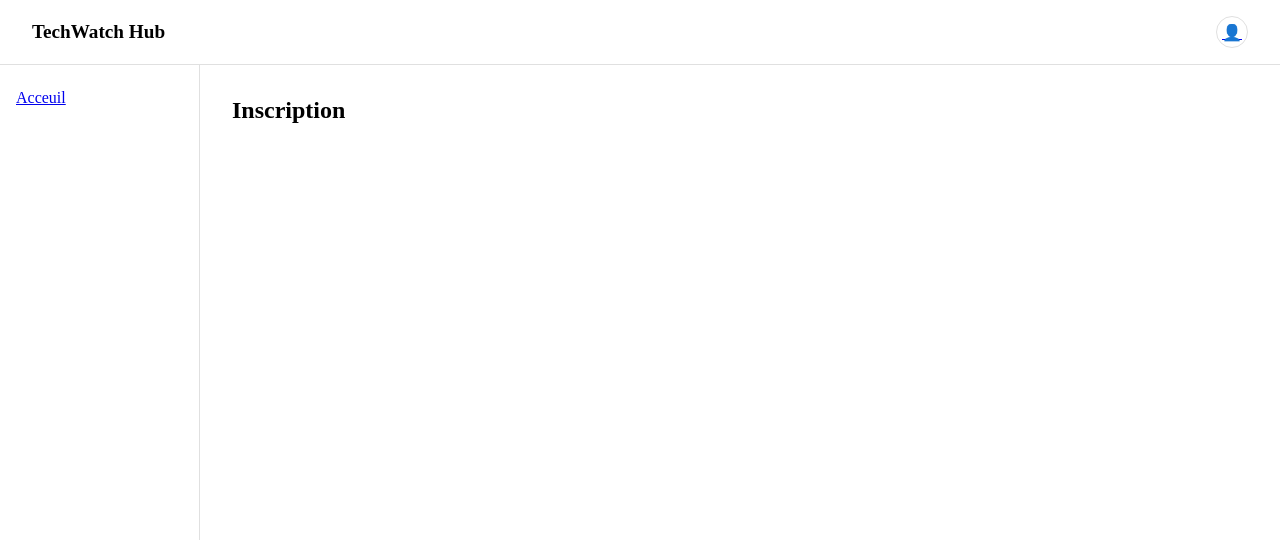
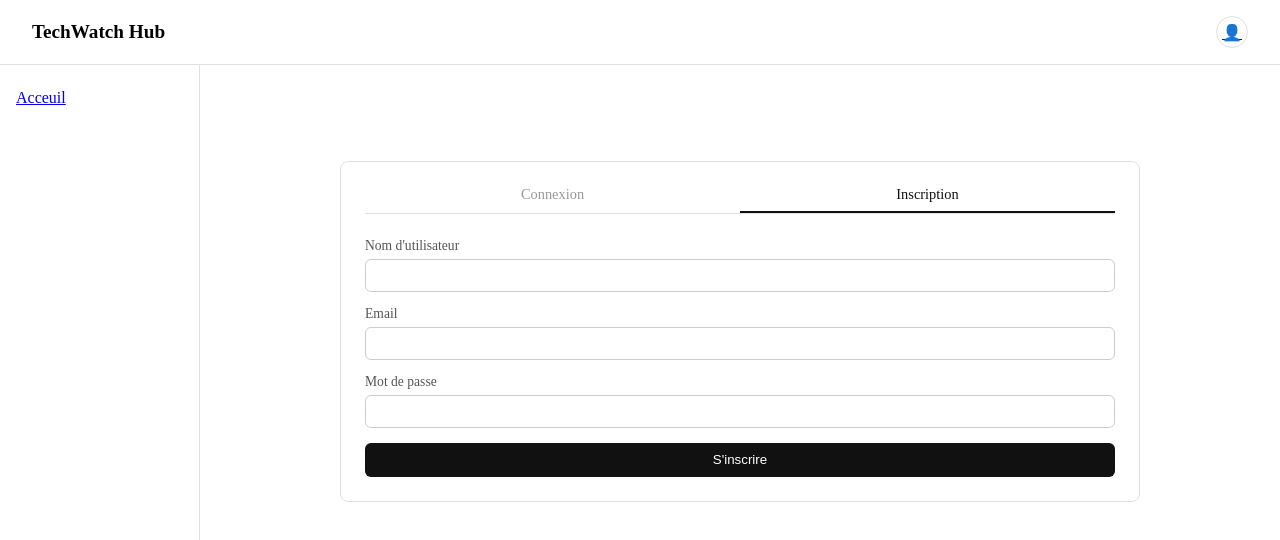
Before and after one commit to daryllevy/TechWatch-Hub, a React (Vite) app in the folder client/: page /register in a window 1280 px wide. Shown: the top 540 px of the page. Built offline with nearby package versions, Linux system fonts and the light colour scheme.

Commit message:
flux d'authentification complet

```diff
--- /dev/null
+++ b/client/src/components/PublicOnlyRoute.jsx
@@ -0,0 +1,13 @@
+import { Navigate } from "react-router-dom";
+
+function PublicOnlyRoute({ children }) {
+  const token = localStorage.getItem("token");
+
+  if (token) {
+    return <Navigate to="/" replace />;
+  }
+
+  return children;
+}
+
+export default PublicOnlyRoute;
--- a/client/src/main.jsx
+++ b/client/src/main.jsx
@@ -6,6 +6,7 @@ import Login from "./pages/Login.jsx";
 import Register from "./pages/Register.jsx";
 import Dashboard from "./pages/Dashboard.jsx";
 import PrivateRoute from "./components/PrivateRoute.jsx";
+import PublicOnlyRoute from "./components/PublicOnlyRoute.jsx";
 import "./index.css";
 
 createRoot(document.getElementById("root")).render(
@@ -13,8 +14,22 @@ createRoot(document.getElementById("root")).render(
     <BrowserRouter>
       <Routes>
         <Route path="/" element={<App />}>
-          <Route path="login" element={<Login />} />
-          <Route path="register" element={<Register />} />
+          <Route
+            path="login"
+            element={
+              <PublicOnlyRoute>
+                <Login />
+              </PublicOnlyRoute>
+            }
+          />
+          <Route
+            path="register"
+            element={
+              <PublicOnlyRoute>
+                <Register />
+              </PublicOnlyRoute>
+            }
+          />
           <Route
             index
             element={
--- /dev/null
+++ b/client/src/pages/Auth.css
@@ -0,0 +1,61 @@
+.auth-card {
+  max-width: 800px;
+  margin: 4rem auto;
+  border: 1px solid #e0e0e0;
+  border-radius: 8px;
+  padding: 1.5rem;
+}
+
+.auth-tabs {
+  display: flex;
+  border-bottom: 1px solid #e0e0e0;
+  margin-bottom: 1.5rem;
+}
+
+.auth-tab {
+  flex: 1;
+  text-align: center;
+  padding-bottom: 0.5rem;
+  text-decoration: none;
+  color: #999;
+  font-size: 0.9rem;
+}
+
+.auth-tab.active {
+  color: #111;
+  border-bottom: 2px solid #111;
+}
+
+.auth-form {
+  display: flex;
+  flex-direction: column;
+  gap: 0.9rem;
+}
+
+.auth-form label {
+  display: flex;
+  flex-direction: column;
+  gap: 0.3rem;
+  font-size: 0.85rem;
+  color: #555;
+}
+
+.auth-form input {
+  padding: 0.5rem;
+  border: 1px solid #ccc;
+  border-radius: 6px;
+}
+
+.auth-form button {
+  padding: 0.6rem;
+  border: none;
+  border-radius: 6px;
+  background: #111;
+  color: white;
+  cursor: pointer;
+}
+
+.auth-error {
+  color: #c0392b;
+  font-size: 0.85rem;
+}
--- a/client/src/pages/Login.jsx
+++ b/client/src/pages/Login.jsx
@@ -1,8 +1,62 @@
+import { useState } from "react";
+import { Link, useNavigate } from "react-router-dom";
+import axios from "axios";
+import "./Auth.css";
+
 function Login() {
+  const [email, setEmail] = useState("");
+  const [password, setPassword] = useState("");
+  const [error, setError] = useState("");
+  const navigate = useNavigate();
+
+  async function handleSubmit(e) {
+    e.preventDefault();
+    setError("");
+    try {
+      const response = await axios.post(
+        "http://localhost:5000/api/auth/login",
+        { email, password },
+      );
+      localStorage.setItem("token", response.data.token);
+      navigate("/");
+    } catch (err) {
+      setError(err.response?.data?.error || "Une erreur est survenue");
+    }
+  }
+
   return (
-    <div>
-      <h2>Connexion</h2>
-      {/* <p>Formulaire à venir ...</p> */}
+    <div className="auth-card">
+      <div className="auth-tabs">
+        <Link to="/login" className="auth-tab active">
+          Connexion
+        </Link>
+        <Link to="/register" className="auth-tab">
+          Inscription
+        </Link>
+      </div>
+
+      <form onSubmit={handleSubmit} className="auth-form">
+        <label>
+          Email
+          <input
+            type="email"
+            value={email}
+            onChange={(e) => setEmail(e.target.value)}
+            required
+          />
+        </label>
+        <label>
+          Mot de passe
+          <input
+            type="password"
+            value={password}
+            onChange={(e) => setPassword(e.target.value)}
+            required
+          />
+        </label>
+        {error && <p className="auth-error">{error}</p>}
+        <button type="submit">Se connecter</button>
+      </form>
     </div>
   );
 }
--- a/client/src/pages/Register.jsx
+++ b/client/src/pages/Register.jsx
@@ -1,8 +1,76 @@
+import { useState } from "react";
+import { Link, useNavigate } from "react-router-dom";
+import axios from "axios";
+import "./Auth.css";
+
 function Register() {
+  const [username, setUsername] = useState("");
+  const [email, setEmail] = useState("");
+  const [password, setPassword] = useState("");
+  const [error, setError] = useState("");
+  const navigate = useNavigate();
+
+  async function handleSubmit(e) {
+    e.preventDefault();
+    setError("");
+    try {
+      const response = await axios.post(
+        "http://localhost:5000/api/auth/register",
+        {
+          username,
+          email,
+          password,
+        },
+      );
+      localStorage.setItem("token", response.data.token);
+      navigate("/");
+    } catch (err) {
+      setError(err.response?.data?.error || "Une erreur est survenue");
+    }
+  }
+
   return (
-    <div>
-      <h2>Inscription</h2>
-      {/* <p>Formulaire à venir ...</p> */}
+    <div className="auth-card">
+      <div className="auth-tabs">
+        <Link to="/login" className="auth-tab">
+          Connexion
+        </Link>
+        <Link to="/register" className="auth-tab active">
+          Inscription
+        </Link>
+      </div>
+
+      <form onSubmit={handleSubmit} className="auth-form">
+        <label>
+          Nom d'utilisateur
+          <input
+            type="text"
+            value={username}
+            onChange={(e) => setUsername(e.target.value)}
+            required
+          />
+        </label>
+        <label>
+          Email
+          <input
+            type="email"
+            value={email}
+            onChange={(e) => setEmail(e.target.value)}
+            required
+          />
+        </label>
+        <label>
+          Mot de passe
+          <input
+            type="password"
+            value={password}
+            onChange={(e) => setPassword(e.target.value)}
+            required
+          />
+        </label>
+        {error && <p className="auth-error">{error}</p>}
+        <button type="submit">S'inscrire</button>
+      </form>
     </div>
   );
 }
```
